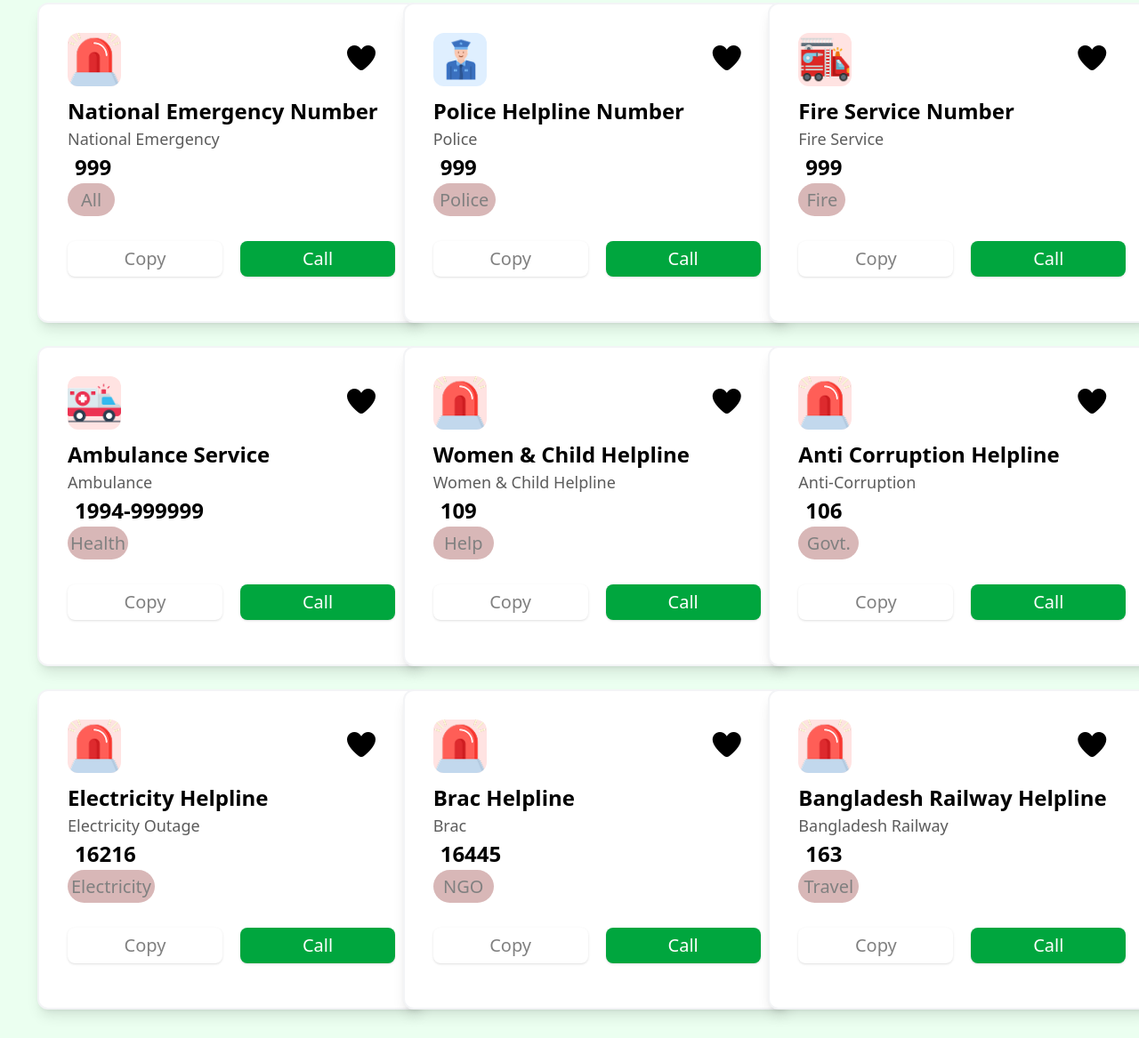
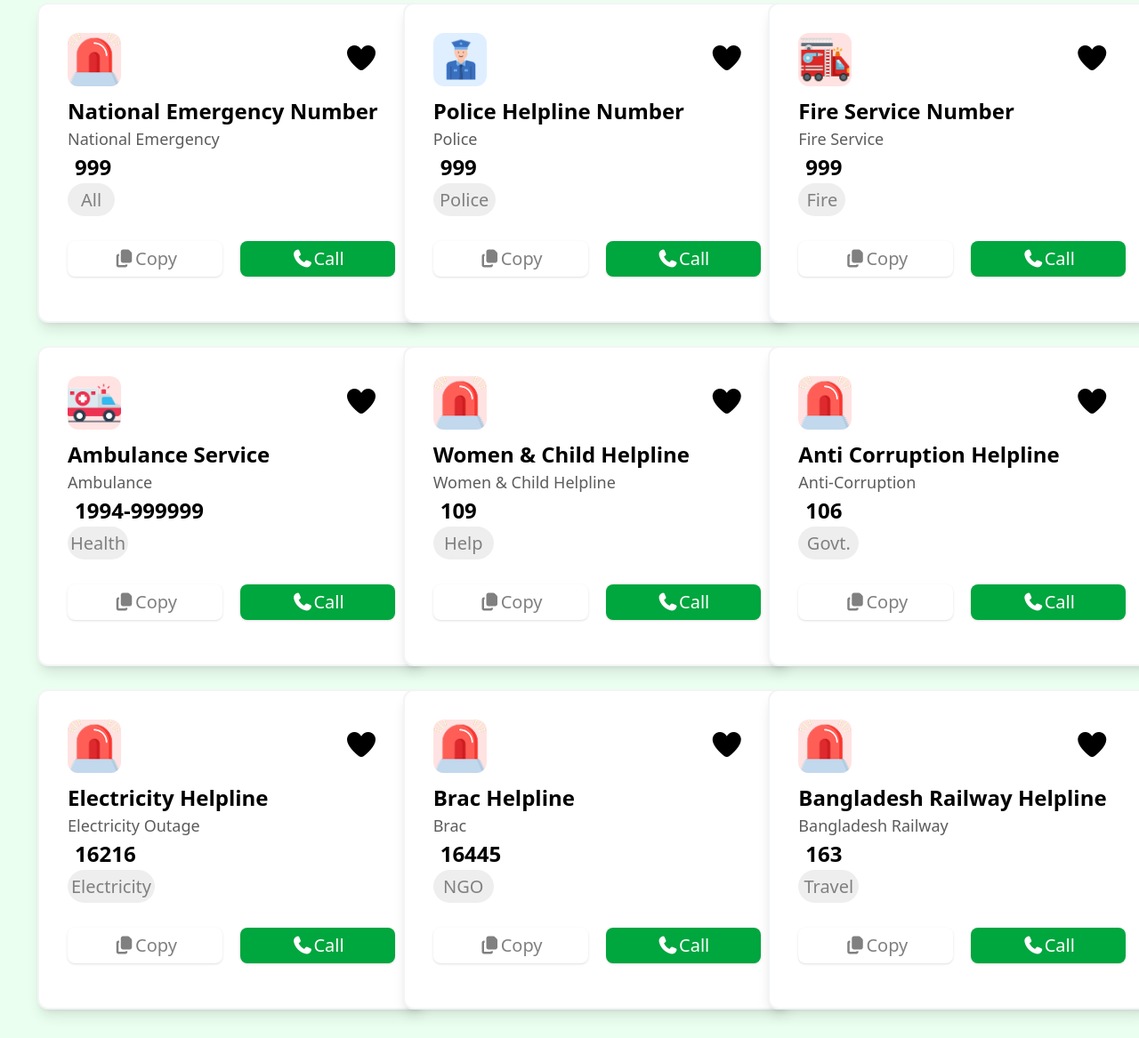
Before and after one commit to AniruddhaAyan23/emergency_website, a plain HTML site: page index.html in a window 1280 px wide. Shown: the part 431-1598 px from the top of the page at 89% size. Drawn offline with nearby package versions, Linux system fonts and the light colour scheme; a web font is replaced by a local one.

Commit message:
corrected space & emoji

```diff
--- a/index.html
+++ b/index.html
@@ -57,31 +57,31 @@
 <div class="bg-[#41ff6b1a] w-full min-h-screen mt-12 p-8 flex justify-start">
   <div class="grid grid-cols-3 gap-4">
 
-    <div class="box-1 border-2 border-gray-100 bg-[white] w-[436px] h-[360px] p-8 mt-[10px] ml-[10px] rounded-xl shadow-lg"> <div class="top pictures flex justify-between w-[350px] h-[70px]"> <img class=" bg-[#ffe3e2] w-[60px] h-[60px] rounded-xl" src="assets/emergency.png" alt=""> <i class="fa-solid fa-heart fa-2x mt-3 "></i> </div> <h1 class="font-bold text-[24px]">National Emergency Number</h1> <p class="text-[18px] text-[#5c5c5c] font-medium">National Emergency</p> <h1 class="font-bold text-[24px] ml-2">999</h1> <button class="text-[20px] text-[gray] w-[53px] h-[37px] bg-[#cda2a2c4] rounded-[50px] ml-0" >All</button> <div class="flex justify-normal space-x-5"> <button class=" 3rd btn text-[20px] text-[gray] w-[182px] h-[40px] bg-[white] shadow rounded-lg mt-7">Copy</button> <button class=" 3rd btn text-[20px] text-[white] w-[182px] h-[40px] bg-[#00a63e] shadow rounded-lg mt-7 ">Call</button> </div> </div>
+    <div class="box-1 border-2 border-gray-100 bg-[white] w-[436px] h-[360px] p-8 mt-[10px] ml-[10px] rounded-xl shadow-lg"> <div class="top pictures flex justify-between w-[350px] h-[70px]"> <img class=" bg-[#ffe3e2] w-[60px] h-[60px] rounded-xl" src="assets/emergency.png" alt=""> <i class="fa-solid fa-heart fa-2x mt-3 "></i> </div> <h1 class="font-bold text-[24px]">National Emergency Number</h1> <p class="text-[18px] text-[#5c5c5c] font-medium">National Emergency</p> <h1 class="font-bold text-[24px] ml-2">999</h1> <button class="text-[20px] text-[gray] w-[53px] h-[37px] bg-[#5c5c5c1a] rounded-[50px] ml-0" >All</button> <div class="flex justify-normal space-x-5"> <button class=" 3rd-btn text-[20px] text-[gray] w-[182px] h-[40px] bg-[white] shadow rounded-lg mt-7"><i class="fa-solid fa-copy"></i>Copy</button> <button class=" 3rd btn text-[20px] text-[white] w-[182px] h-[40px] bg-[#00a63e] shadow rounded-lg mt-7 "><i class="fa-solid fa-phone"></i>Call</button> </div> </div>
 
     <!-- box 2 -->
-    <div class="box-2 border-2 border-gray-100 bg-[white] w-[436px] h-[360px] p-8 mt-[10px] ml-[10px] rounded-xl shadow-lg"> <div class="top pictures flex justify-between w-[350px] h-[70px]"> <img class=" bg-[#dfefff] w-[60px] h-[60px] rounded-xl" src="assets/police.png" alt=""> <i class="fa-solid fa-heart fa-2x mt-3 "></i> </div> <h1 class="font-bold text-[24px]">Police Helpline Number</h1> <p class="text-[18px] text-[#5c5c5c] font-medium">Police</p> <h1 class="font-bold text-[24px] ml-2">999</h1> <button class="text-[20px] text-[gray] w-[70px] h-[37px] bg-[#cda2a2c4] rounded-[50px] ml-0" >Police</button> <div class="flex justify-normal space-x-5"> <button class=" 3rd btn text-[20px] text-[gray] w-[182px] h-[40px] bg-[white] shadow rounded-lg mt-7">Copy</button> <button class=" 3rd btn text-[20px] text-[white] w-[182px] h-[40px] bg-[#00a63e] shadow rounded-lg mt-7 ">Call</button> </div> </div>
+    <div class="box-2 border-2 border-gray-100 bg-[white] w-[436px] h-[360px] p-8 mt-[10px] ml-[10px] rounded-xl shadow-lg"> <div class="top pictures flex justify-between w-[350px] h-[70px]"> <img class=" bg-[#dfefff] w-[60px] h-[60px] rounded-xl" src="assets/police.png" alt=""> <i class="fa-solid fa-heart fa-2x mt-3 "></i> </div> <h1 class="font-bold text-[24px]">Police Helpline Number</h1> <p class="text-[18px] text-[#5c5c5c] font-medium">Police</p> <h1 class="font-bold text-[24px] ml-2">999</h1> <button class="text-[20px] text-[gray] w-[70px] h-[37px] bg-[#5c5c5c1a] rounded-[50px] ml-0" >Police</button> <div class="flex justify-normal space-x-5"> <button class=" 3rd-btn text-[20px] text-[gray] w-[182px] h-[40px] bg-[white] shadow rounded-lg mt-7"><i class="fa-solid fa-copy"></i>Copy</button> <button class=" 3rd btn text-[20px] text-[white] w-[182px] h-[40px] bg-[#00a63e] shadow rounded-lg mt-7 "><i class="fa-solid fa-phone"></i>Call</button> </div> </div>
 
     <!-- box 3 -->
-    <div class="box-3 border-2 border-gray-100 bg-[white] w-[436px] h-[360px] p-8 mt-[10px] ml-[10px] rounded-xl shadow-lg"> <div class="top pictures flex justify-between w-[350px] h-[70px]"> <img class=" bg-[#ffe3e2] w-[60px] h-[60px] rounded-xl" src="assets/fire-service.png" alt=""> <i class="fa-solid fa-heart fa-2x mt-3 "></i> </div> <h1 class="font-bold text-[24px]">Fire Service Number</h1> <p class="text-[18px] text-[#5c5c5c] font-medium">Fire Service</p> <h1 class="font-bold text-[24px] ml-2">999</h1> <button class="text-[20px] text-[gray] w-[53px] h-[37px] bg-[#cda2a2c4] rounded-[50px] ml-0" >Fire</button> <div class="flex justify-normal space-x-5"> <button class=" 3rd btn text-[20px] text-[gray] w-[182px] h-[40px] bg-[white] shadow rounded-lg mt-7">Copy</button> <button class=" 3rd btn text-[20px] text-[white] w-[182px] h-[40px] bg-[#00a63e] shadow rounded-lg mt-7 ">Call</button> </div> </div>
+    <div class="box-3 border-2 border-gray-100 bg-[white] w-[436px] h-[360px] p-8 mt-[10px] ml-[10px] rounded-xl shadow-lg"> <div class="top pictures flex justify-between w-[350px] h-[70px]"> <img class=" bg-[#ffe3e2] w-[60px] h-[60px] rounded-xl" src="assets/fire-service.png" alt=""> <i class="fa-solid fa-heart fa-2x mt-3 "></i> </div> <h1 class="font-bold text-[24px]">Fire Service Number</h1> <p class="text-[18px] text-[#5c5c5c] font-medium">Fire Service</p> <h1 class="font-bold text-[24px] ml-2">999</h1> <button class="text-[20px] text-[gray] w-[53px] h-[37px] bg-[#5c5c5c1a] rounded-[50px] ml-0" >Fire</button> <div class="flex justify-normal space-x-5"> <button class=" 3rd-btn text-[20px] text-[gray] w-[182px] h-[40px] bg-[white] shadow rounded-lg mt-7"><i class="fa-solid fa-copy"></i>Copy</button> <button class=" 3rd btn text-[20px] text-[white] w-[182px] h-[40px] bg-[#00a63e] shadow rounded-lg mt-7 "><i class="fa-solid fa-phone"></i>Call</button> </div> </div>
 
     <!-- box 4 -->
-    <div class="box-4 border-2 border-gray-100 bg-[white] w-[436px] h-[360px] p-8 mt-[10px] ml-[10px] rounded-xl shadow-lg"> <div class="top pictures flex justify-between w-[350px] h-[70px]"> <img class=" bg-[#ffe3e2] w-[60px] h-[60px] rounded-xl" src="assets/ambulance.png" alt=""> <i class="fa-solid fa-heart fa-2x mt-3 "></i> </div> <h1 class="font-bold text-[24px]">Ambulance Service</h1> <p class="text-[18px] text-[#5c5c5c] font-medium">Ambulance</p> <h1 class="font-bold text-[24px] ml-2">1994-999999</h1> <button class="text-[20px] text-[gray] w-[68px] h-[37px] bg-[#cda2a2c4] rounded-[50px] ml-0" >Health</button> <div class="flex justify-normal space-x-5"> <button class=" 3rd btn text-[20px] text-[gray] w-[182px] h-[40px] bg-[white] shadow rounded-lg mt-7">Copy</button> <button class=" 3rd btn text-[20px] text-[white] w-[182px] h-[40px] bg-[#00a63e] shadow rounded-lg mt-7 ">Call</button> </div> </div>
+    <div class="box-4 border-2 border-gray-100 bg-[white] w-[436px] h-[360px] p-8 mt-[10px] ml-[10px] rounded-xl shadow-lg"> <div class="top pictures flex justify-between w-[350px] h-[70px]"> <img class=" bg-[#ffe3e2] w-[60px] h-[60px] rounded-xl" src="assets/ambulance.png" alt=""> <i class="fa-solid fa-heart fa-2x mt-3 "></i> </div> <h1 class="font-bold text-[24px]">Ambulance Service</h1> <p class="text-[18px] text-[#5c5c5c] font-medium">Ambulance</p> <h1 class="font-bold text-[24px] ml-2">1994-999999</h1> <button class="text-[20px] text-[gray] w-[68px] h-[37px] bg-[#5c5c5c1a] rounded-[50px] ml-0" >Health</button> <div class="flex justify-normal space-x-5"> <button class=" 3rd-btn text-[20px] text-[gray] w-[182px] h-[40px] bg-[white] shadow rounded-lg mt-7"><i class="fa-solid fa-copy"></i>Copy</button> <button class=" 3rd btn text-[20px] text-[white] w-[182px] h-[40px] bg-[#00a63e] shadow rounded-lg mt-7 "><i class="fa-solid fa-phone"></i>Call</button> </div> </div>
 
     <!-- box 5 -->
-    <div class="box-5 border-2 border-gray-100 bg-[white] w-[436px] h-[360px] p-8 mt-[10px] ml-[10px] rounded-xl shadow-lg"> <div class="top pictures flex justify-between w-[350px] h-[70px]"> <img class=" bg-[#ffe3e2] w-[60px] h-[60px] rounded-xl" src="assets/emergency.png" alt=""> <i class="fa-solid fa-heart fa-2x mt-3 "></i> </div> <h1 class="font-bold text-[24px]">Women & Child Helpline</h1> <p class="text-[18px] text-[#5c5c5c] font-medium">Women & Child Helpline</p> <h1 class="font-bold text-[24px] ml-2">109</h1> <button class="text-[20px] text-[gray] w-[68px] h-[37px] bg-[#cda2a2c4] rounded-[50px] ml-0" >Help</button> <div class="flex justify-normal space-x-5"> <button class=" 3rd btn text-[20px] text-[gray] w-[182px] h-[40px] bg-[white] shadow rounded-lg mt-7">Copy</button> <button class=" 3rd btn text-[20px] text-[white] w-[182px] h-[40px] bg-[#00a63e] shadow rounded-lg mt-7 ">Call</button> </div> </div>
+    <div class="box-5 border-2 border-gray-100 bg-[white] w-[436px] h-[360px] p-8 mt-[10px] ml-[10px] rounded-xl shadow-lg"> <div class="top pictures flex justify-between w-[350px] h-[70px]"> <img class=" bg-[#ffe3e2] w-[60px] h-[60px] rounded-xl" src="assets/emergency.png" alt=""> <i class="fa-solid fa-heart fa-2x mt-3 "></i> </div> <h1 class="font-bold text-[24px]">Women & Child Helpline</h1> <p class="text-[18px] text-[#5c5c5c] font-medium">Women & Child Helpline</p> <h1 class="font-bold text-[24px] ml-2">109</h1> <button class="text-[20px] text-[gray] w-[68px] h-[37px] bg-[#5c5c5c1a] rounded-[50px] ml-0" >Help</button> <div class="flex justify-normal space-x-5"> <button class=" 3rd-btn text-[20px] text-[gray] w-[182px] h-[40px] bg-[white] shadow rounded-lg mt-7"><i class="fa-solid fa-copy"></i>Copy</button> <button class=" 3rd btn text-[20px] text-[white] w-[182px] h-[40px] bg-[#00a63e] shadow rounded-lg mt-7 "><i class="fa-solid fa-phone"></i>Call</button> </div> </div>
 
     <!-- box 6 -->
-    <div class="box-6 border-2 border-gray-100 bg-[white] w-[436px] h-[360px] p-8 mt-[10px] ml-[10px] rounded-xl shadow-lg"> <div class="top pictures flex justify-between w-[350px] h-[70px]"> <img class=" bg-[#ffe3e2] w-[60px] h-[60px] rounded-xl" src="assets/emergency.png" alt=""> <i class="fa-solid fa-heart fa-2x mt-3 "></i> </div> <h1 class="font-bold text-[24px]">Anti Corruption Helpline</h1> <p class="text-[18px] text-[#5c5c5c] font-medium">Anti-Corruption</p> <h1 class="font-bold text-[24px] ml-2">106</h1> <button class="text-[20px] text-[gray] w-[68px] h-[37px] bg-[#cda2a2c4] rounded-[50px] ml-0" >Govt.</button> <div class="flex justify-normal space-x-5"> <button class=" 3rd btn text-[20px] text-[gray] w-[182px] h-[40px] bg-[white] shadow rounded-lg mt-7">Copy</button> <button class=" 3rd btn text-[20px] text-[white] w-[182px] h-[40px] bg-[#00a63e] shadow rounded-lg mt-7 ">Call</button> </div> </div>
+    <div class="box-6 border-2 border-gray-100 bg-[white] w-[436px] h-[360px] p-8 mt-[10px] ml-[10px] rounded-xl shadow-lg"> <div class="top pictures flex justify-between w-[350px] h-[70px]"> <img class=" bg-[#ffe3e2] w-[60px] h-[60px] rounded-xl" src="assets/emergency.png" alt=""> <i class="fa-solid fa-heart fa-2x mt-3 "></i> </div> <h1 class="font-bold text-[24px]">Anti Corruption Helpline</h1> <p class="text-[18px] text-[#5c5c5c] font-medium">Anti-Corruption</p> <h1 class="font-bold text-[24px] ml-2">106</h1> <button class="text-[20px] text-[gray] w-[68px] h-[37px] bg-[#5c5c5c1a] rounded-[50px] ml-0" >Govt.</button> <div class="flex justify-normal space-x-5"> <button class=" 3rd-btn text-[20px] text-[gray] w-[182px] h-[40px] bg-[white] shadow rounded-lg mt-7"><i class="fa-solid fa-copy"></i>Copy</button> <button class=" 3rd btn text-[20px] text-[white] w-[182px] h-[40px] bg-[#00a63e] shadow rounded-lg mt-7 "><i class="fa-solid fa-phone"></i>Call</button> </div> </div>
 
     <!-- box 7 -->
-    <div class="box-7 border-2 border-gray-100 bg-[white] w-[436px] h-[360px] p-8 mt-[10px] ml-[10px] rounded-xl shadow-lg"> <div class="top pictures flex justify-between w-[350px] h-[70px]"> <img class=" bg-[#ffe3e2] w-[60px] h-[60px] rounded-xl" src="assets/emergency.png" alt=""> <i class="fa-solid fa-heart fa-2x mt-3 "></i> </div> <h1 class="font-bold text-[24px]">Electricity Helpline</h1> <p class="text-[18px] text-[#5c5c5c] font-medium">Electricity Outage</p> <h1 class="font-bold text-[24px] ml-2">16216</h1> <button class="text-[20px] text-[gray] w-[98px] h-[37px] bg-[#cda2a2c4] rounded-[50px] ml-0" >Electricity</button> <div class="flex justify-normal space-x-5"> <button class=" 3rd btn text-[20px] text-[gray] w-[182px] h-[40px] bg-[white] shadow rounded-lg mt-7">Copy</button> <button class=" 3rd btn text-[20px] text-[white] w-[182px] h-[40px] bg-[#00a63e] shadow rounded-lg mt-7 ">Call</button> </div> </div>
+    <div class="box-7 border-2 border-gray-100 bg-[white] w-[436px] h-[360px] p-8 mt-[10px] ml-[10px] rounded-xl shadow-lg"> <div class="top pictures flex justify-between w-[350px] h-[70px]"> <img class=" bg-[#ffe3e2] w-[60px] h-[60px] rounded-xl" src="assets/emergency.png" alt=""> <i class="fa-solid fa-heart fa-2x mt-3 "></i> </div> <h1 class="font-bold text-[24px]">Electricity Helpline</h1> <p class="text-[18px] text-[#5c5c5c] font-medium">Electricity Outage</p> <h1 class="font-bold text-[24px] ml-2">16216</h1> <button class="text-[20px] text-[gray] w-[98px] h-[37px] bg-[#5c5c5c1a] rounded-[50px] ml-0" >Electricity</button> <div class="flex justify-normal space-x-5"> <button class=" 3rd btn text-[20px] text-[gray] w-[182px] h-[40px] bg-[white] shadow rounded-lg mt-7"><i class="fa-solid fa-copy"></i>Copy</button> <button class=" 3rd btn text-[20px] text-[white] w-[182px] h-[40px] bg-[#00a63e] shadow rounded-lg mt-7 "><i class="fa-solid fa-phone"></i>Call</button> </div> </div>
 
     <!-- box 8 -->
-    <div class="box-8 border-2 border-gray-100 bg-[white] w-[436px] h-[360px] p-8 mt-[10px] ml-[10px] rounded-xl shadow-lg"> <div class="top pictures flex justify-between w-[350px] h-[70px]"> <img class=" bg-[#ffe3e2] w-[60px] h-[60px] rounded-xl" src="assets/emergency.png" alt=""> <i class="fa-solid fa-heart fa-2x mt-3 "></i> </div> <h1 class="font-bold text-[24px]">Brac Helpline</h1> <p class="text-[18px] text-[#5c5c5c] font-medium">Brac</p> <h1 class="font-bold text-[24px] ml-2">16445</h1> <button class="text-[20px] text-[gray] w-[68px] h-[37px] bg-[#cda2a2c4] rounded-[50px] ml-0" >NGO</button> <div class="flex justify-normal space-x-5"> <button class=" 3rd btn text-[20px] text-[gray] w-[182px] h-[40px] bg-[white] shadow rounded-lg mt-7">Copy</button> <button class=" 3rd btn text-[20px] text-[white] w-[182px] h-[40px] bg-[#00a63e] shadow rounded-lg mt-7 ">Call</button> </div> </div>
+    <div class="box-8 border-2 border-gray-100 bg-[white] w-[436px] h-[360px] p-8 mt-[10px] ml-[10px] rounded-xl shadow-lg"> <div class="top pictures flex justify-between w-[350px] h-[70px]"> <img class=" bg-[#ffe3e2] w-[60px] h-[60px] rounded-xl" src="assets/emergency.png" alt=""> <i class="fa-solid fa-heart fa-2x mt-3 "></i> </div> <h1 class="font-bold text-[24px]">Brac Helpline</h1> <p class="text-[18px] text-[#5c5c5c] font-medium">Brac</p> <h1 class="font-bold text-[24px] ml-2">16445</h1> <button class="text-[20px] text-[gray] w-[68px] h-[37px] bg-[#5c5c5c1a] rounded-[50px] ml-0" >NGO</button> <div class="flex justify-normal space-x-5"> <button class=" 3rd btn text-[20px] text-[gray] w-[182px] h-[40px] bg-[white] shadow rounded-lg mt-7"><i class="fa-solid fa-copy"></i>Copy</button> <button class=" 3rd btn text-[20px] text-[white] w-[182px] h-[40px] bg-[#00a63e] shadow rounded-lg mt-7 "><i class="fa-solid fa-phone"></i>Call</button> </div> </div>
 
     <!-- box 9 -->
-    <div class="box-9 border-2 border-gray-100 bg-[white] w-[436px] h-[360px] p-8 mt-[10px] ml-[10px] rounded-xl shadow-lg"> <div class="top pictures flex justify-between w-[350px] h-[70px]"> <img class=" bg-[#ffe3e2] w-[60px] h-[60px] rounded-xl" src="assets/emergency.png" alt=""> <i class="fa-solid fa-heart fa-2x mt-3 "></i> </div> <h1 class="font-bold text-[24px]">Bangladesh Railway Helpline</h1> <p class="text-[18px] text-[#5c5c5c] font-medium">Bangladesh Railway</p> <h1 class="font-bold text-[24px] ml-2">163</h1> <button class="text-[20px] text-[gray] w-[68px] h-[37px] bg-[#cda2a2c4] rounded-[50px] ml-0" >Travel</button> <div class="flex justify-normal space-x-5"> <button class=" 3rd btn text-[20px] text-[gray] w-[182px] h-[40px] bg-[white] shadow rounded-lg mt-7">Copy</button> <button class=" 3rd btn text-[20px] text-[white] w-[182px] h-[40px] bg-[#00a63e] shadow rounded-lg mt-7 ">Call</button> </div> </div>
+    <div class="box-9 border-2 border-gray-100 bg-[white] w-[436px] h-[360px] p-8 mt-[10px] ml-[10px] rounded-xl shadow-lg"> <div class="top pictures flex justify-between w-[350px] h-[70px]"> <img class=" bg-[#ffe3e2] w-[60px] h-[60px] rounded-xl" src="assets/emergency.png" alt=""> <i class="fa-solid fa-heart fa-2x mt-3 "></i> </div> <h1 class="font-bold text-[24px]">Bangladesh Railway Helpline</h1> <p class="text-[18px] text-[#5c5c5c] font-medium">Bangladesh Railway</p> <h1 class="font-bold text-[24px] ml-2">163</h1> <button class="text-[20px] text-[gray] w-[68px] h-[37px] bg-[#5c5c5c1a] rounded-[50px] ml-0" >Travel</button> <div class="flex justify-normal space-x-5"> <button class=" 3rd btn text-[20px] text-[gray] w-[182px] h-[40px] bg-[white] shadow rounded-lg mt-7"><i class="fa-solid fa-copy"></i>Copy</button> <button class=" 3rd btn text-[20px] text-[white] w-[182px] h-[40px] bg-[#00a63e] shadow rounded-lg mt-7 "><i class="fa-solid fa-phone"></i>Call</button> </div> </div>
 
   </div>
 </div>
```
